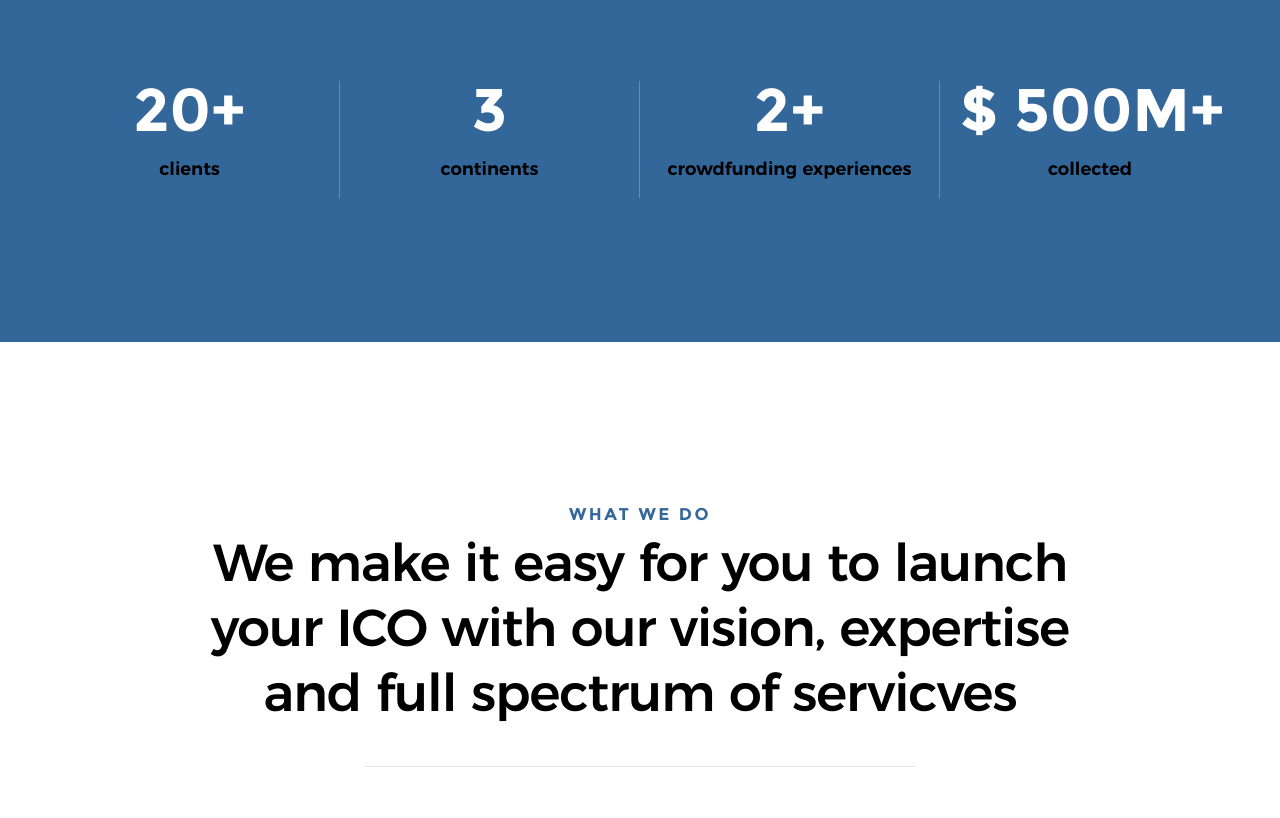
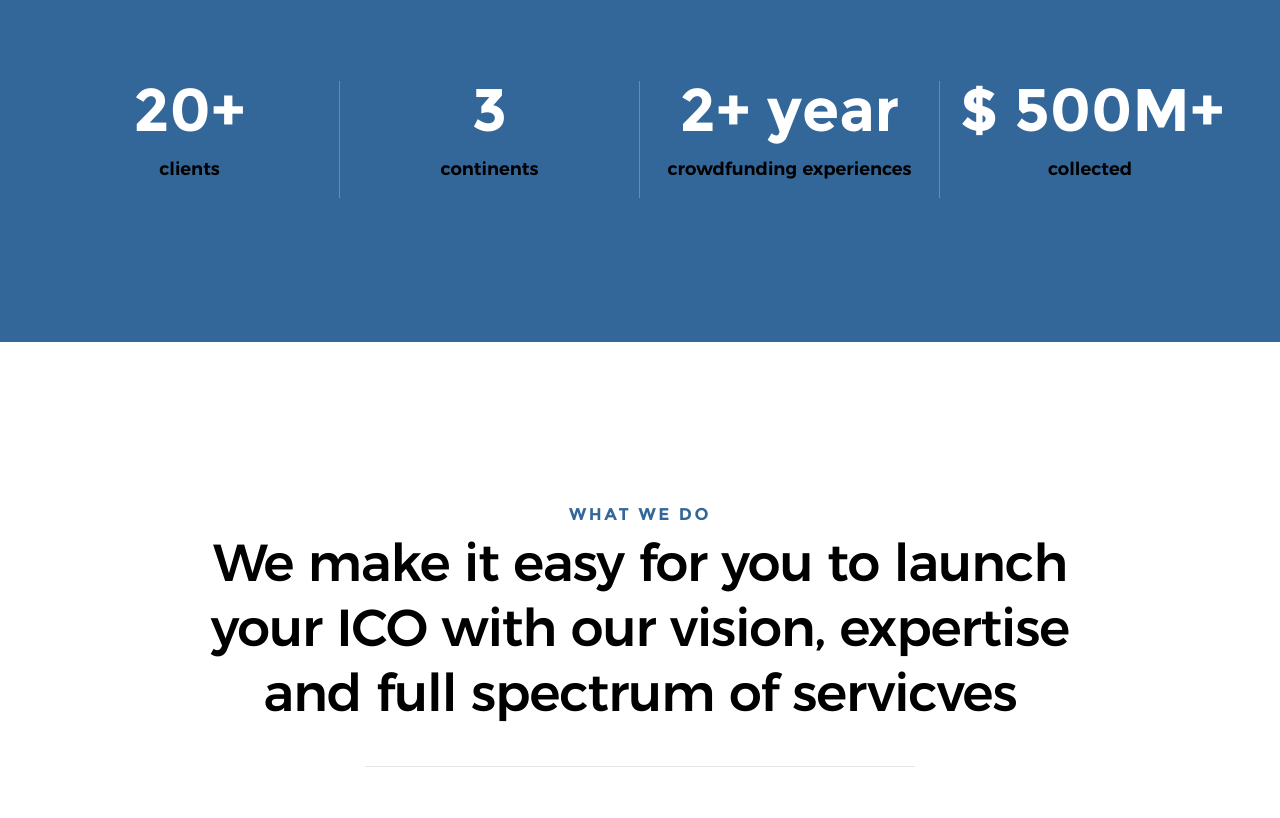
Before and after one commit to wxygeek/chainroc-website, a plain HTML site: page index.html in a window 1280 px wide. Shown: the part 1671-2489 px from the top of the page. Drawn offline with Linux system fonts and the light colour scheme; files whose address does not match are found by name.

Commit message:
update content

```diff
--- a/index.html
+++ b/index.html
@@ -181,7 +181,7 @@
             </div>
             <div class="col-block stats__col">
                 <div class="stats__count">
-                    <span class="stats_count_number">2</span>+</div>
+                    <span class="stats_count_number">2</span>+ year</div>
                 <h5>crowdfunding experiences</h5>
             </div>
             <div class="col-block stats__col">
```
